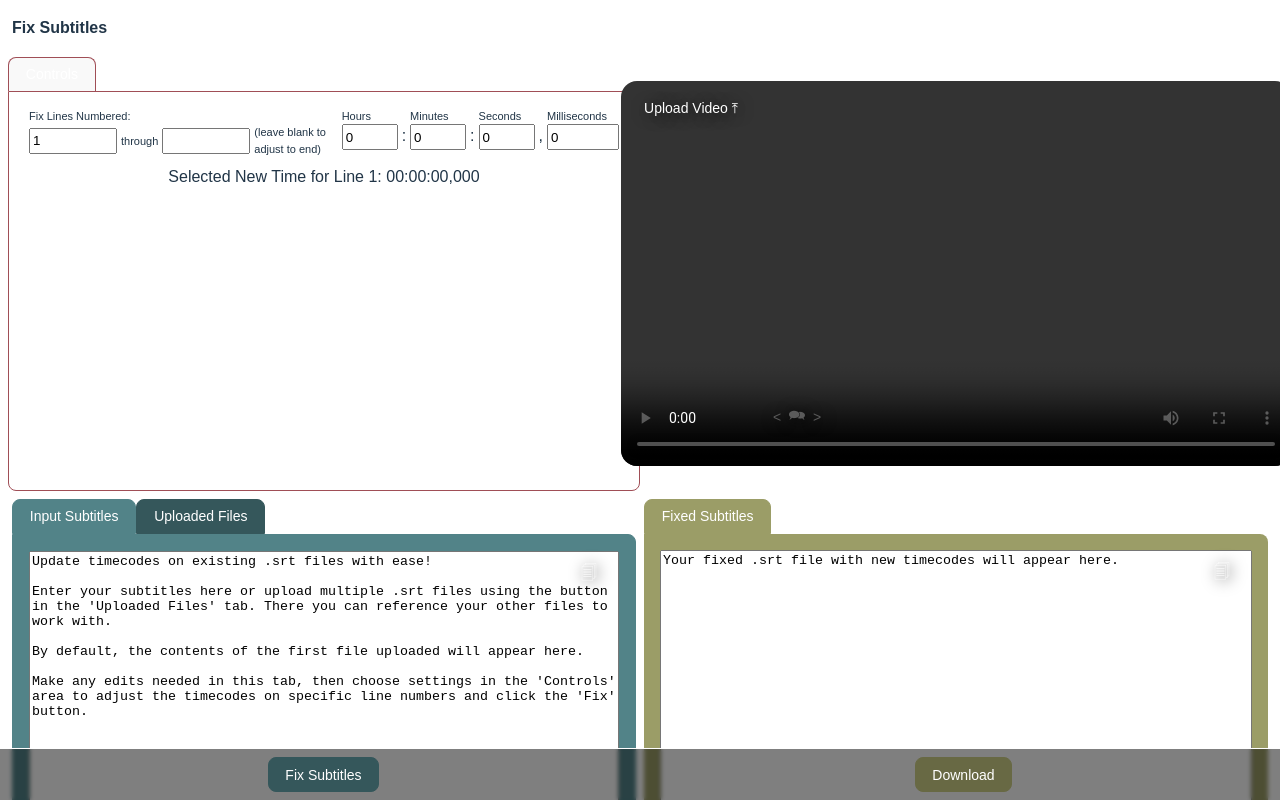
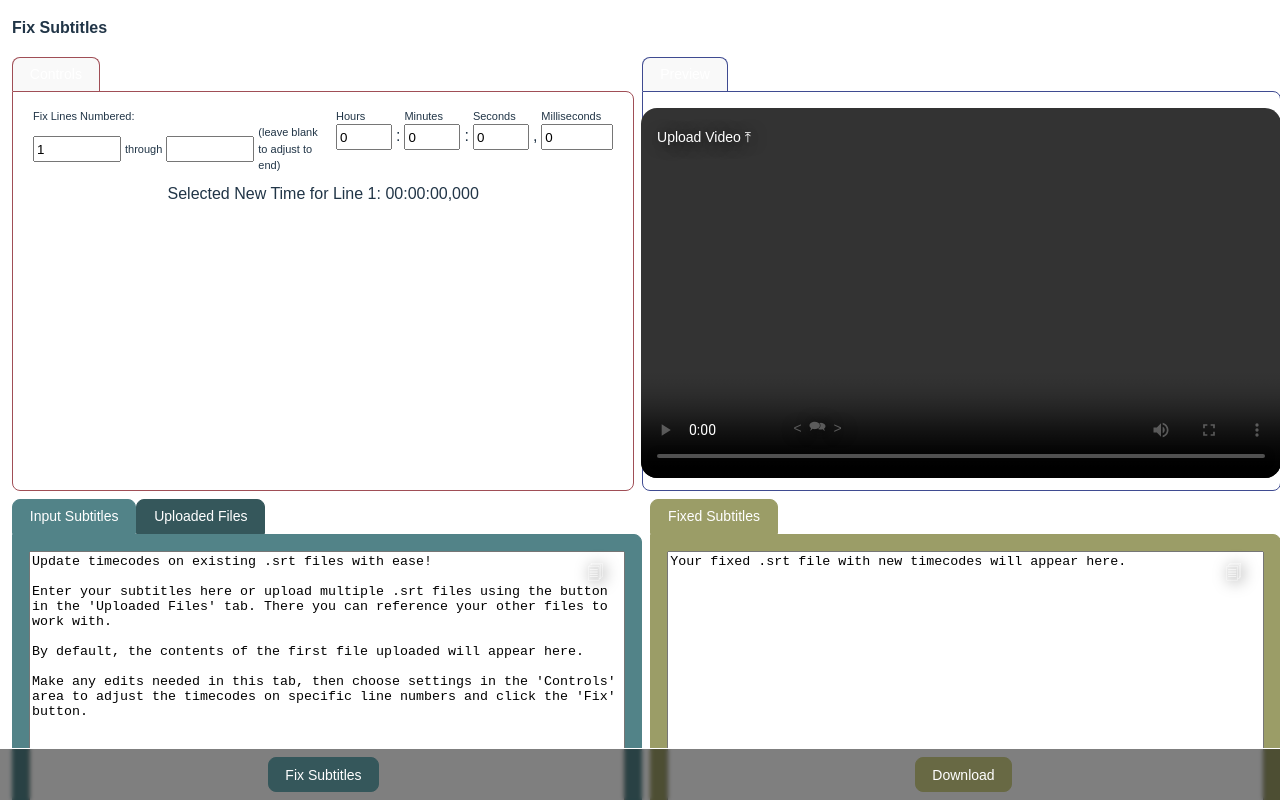
Before and after one commit to mrnolanhenry/srt-client, a React (Vite) app: page / in a window 1280 px wide. Shown: the top 800 px of the page. Built offline with nearby package versions, Linux system fonts and the light colour scheme.

Commit message:
reusing generic TabbedContainer for other Containers

```diff
--- a/src/App.tsx
+++ b/src/App.tsx
@@ -6,11 +6,11 @@ import InputContainer from './components/InputContainer/InputContainer';
 import OutputContainer from './components/OutputContainer/OutputContainer';
 import StickyFooter from './components/StickyFooter/StickyFooter';
 import SubtitleFixer from './components/SubtitleFixer/SubtitleFixer';
-import VideoUploadAndPlayer from './components/VideoUploadAndPlayer/VideoUploadAndPlayer';
 import useDebounce from './hooks/useDebounce';
 import type { FileContent } from './interfaces/FileContent';
 import TimeUtils from './utilities/TimeUtils';
 import SubtitleUtils from './utilities/SubtitleUtils';
+import VideoContainer from './components/VideoContainer/VideoContainer';
 
 function App() {
   const INSTRUCTIONS_TEXT = `Update timecodes on existing .srt files with ease!
@@ -28,8 +28,6 @@ function App() {
   const [timeInput, setTimeInput] = useState<Time>(new Time(0, 0, 0, 0));
 
   const shouldScrubNonDialogue = false;
-
-  const videoRef = useRef<HTMLVideoElement>(null);
 
   const refInputTextArea = useRef<HTMLTextAreaElement>(null);
   const refOutputTextArea = useRef<HTMLTextAreaElement>(null);
@@ -175,7 +173,7 @@ function App() {
           </div>
           <div className="flex-column full-width centered-column">
             <div className="section-row flex-row">
-              <div id="controlColumn" className="flex-column centered-column">
+              <div id="controlColumn" className="flex-column centered-column padded-column">
                 <ControlsContainer
                   lineStartInput={lineStartInput}
                   lineStopInput={lineStopInput as number}
@@ -188,11 +186,10 @@ function App() {
                   handleLineStopInputChange={handleLineStopInputChange}
                 />
               </div>
-              <div id="videoContainerColumn" className="flex-column centered-column">
-                <VideoUploadAndPlayer
-                  cues={debouncedCues}
-                  videoRef={videoRef as React.RefObject<HTMLVideoElement>}
-                  timeInput={timeInput}
+              <div id="videoContainerColumn" className="flex-column centered-column padded-column">
+                <VideoContainer
+                    cues={debouncedCues}
+                    timeInput={timeInput}
                 />
               </div>
             </div>
--- a/src/components/ControlsContainer/ControlsContainer.css
+++ b/src/components/ControlsContainer/ControlsContainer.css
@@ -1,49 +1,24 @@
-.controls-tab-content-row {
+#controlsContainer {
+  .tab-content-row {
     height: 400px;
-  box-sizing: border-box;
-  border-radius: 0 8px 8px 8px;
-  /* background-color: rgba(160, 78, 86, 1); */
-  border-color: rgba(160, 78, 86, 1);
-  border-style: solid;
-  border-width: 1px;
-}
-
-.controls-container-tab {
-  overflow: hidden;
-}
-
-.controls-container-tab button {
-    /* background-color: rgba(160, 78, 86, 1); */
-    float: left;
-    border-width: 1px 1px 0 1px;
-    border-color: rgba(160, 78, 86, 1);
-    border-style: solid;
-    -moz-border-radius: 0px;
-    -webkit-border-radius: 8px 8px 0px 0px;
-    border-radius: 8px 8px 0px 0px;
-    outline: none;
-}
-
-.controls-container-tab button:hover {
     /* background-color: rgba(160, 78, 86, 1); */
     border-color: rgba(160, 78, 86, 1);
   }
 
-.controls-container-tab button.active {
+  .tabbed-container-tab button {
+      /* background-color: color-mix(in oklab, rgba(160, 78, 86, 1) 75%, black); */
+      border-color: color-mix(in oklab, rgba(160, 78, 86, 1) 75%, black);
+      border-style: solid;
+      border-width: 1px 1px 0 1px;
+  }
+
+  .tabbed-container-tab button:hover {
+    /* background-color: color-mix(in oklab, rgba(160, 78, 86, 1) 90%, black); */
+    border-color: color-mix(in oklab, rgba(160, 78, 86, 1) 90%, black);
+  }
+
+  .tabbed-container-tab button.active {
     /* background-color: rgba(160, 78, 86, 1); */
     border-color: rgba(160, 78, 86, 1);
   }
-
-.controls-container-tabcontent {
-  padding: 0;
-  height: 100%;
 }
-
-.inner-tabcontent-container {
-  height: 100%;
-  /* background-color: #3B3B3B; */
-}
-
-.padded-container {
-  padding: 16px;
-}
--- a/src/components/ControlsContainer/ControlsContainer.tsx
+++ b/src/components/ControlsContainer/ControlsContainer.tsx
@@ -3,6 +3,8 @@ import { useState } from 'react';
 import LineNumberControl from '../LineNumberControl/LineNumberControl';
 import TimeControl from '../TimeControl/TimeControl';
 import TimeUtils from '../../utilities/TimeUtils';
+import TabbedContainer from '../TabbedContainer/TabbedContainer';
+import TabWrapper from '../TabWrapper/TabWrapper';
 
 interface ControlsContainerProps {
     lineStartInput: number;
@@ -21,17 +23,21 @@ const ControlsContainer = ({ lineStartInput, lineStopInput, timeInput, handleHou
 
     const [activeTab, setActiveTab] = useState<string>(SUBTITLE_CONTROLS);
 
+    const handleActiveTab = (tabId: string) => {
+        setActiveTab(tabId);
+    }
+
     return (
-        <>
-            <div className="flex-row">
-                <div className="controls-container-tab">
-                    <button className={`controls-container-tablinks ${activeTab === SUBTITLE_CONTROLS ? 'active' : ''}`} onClick={() => setActiveTab(SUBTITLE_CONTROLS)}>Controls</button>
-                </div>
-            </div>
-            <div className="flex-row controls-tab-content-row">
-                <div className="flex-column full-width">
-                    <div id="controlsSubtitles" className={`controls-container-tabcontent padded-container ${activeTab === SUBTITLE_CONTROLS ? '' : 'hidden'}`}>
-                        <div className="inner-tabcontent-container">
+        <TabbedContainer
+            activeTab={activeTab}
+            id="controlsContainer"
+            handleActiveTab={handleActiveTab}
+        >
+            <TabWrapper
+                containerClassNames={`padded-container`}
+                containerId={SUBTITLE_CONTROLS}
+                containerTitle="Controls"
+            >
                 <div className="section-row flex-row spaced-between-row full-width">
                     <div className="flex-column padded-column">
                         <LineNumberControl
@@ -61,11 +67,8 @@ const ControlsContainer = ({ lineStartInput, lineStopInput, timeInput, handleHou
                         </div>
                     </div>
                 </div>
-                        </div>
-                    </div>
-                </div>
-            </div>
-        </>
+            </TabWrapper>
+        </TabbedContainer>
     );
 };
 
--- a/src/components/OutputContainer/OutputContainer.css
+++ b/src/components/OutputContainer/OutputContainer.css
@@ -1,43 +1,22 @@
-.output-tab-content-row {
+#outputContainer {
+  .tab-content-row {
     height: 400px;
-  box-sizing: border-box;
-  border-radius: 0 8px 8px 8px;
-  background-color: rgba(155, 157, 103, 1);
-}
-
-.output-container-tab {
-  overflow: hidden;
-}
-
-.output-container-tab button {
-    background-color: rgba(155, 157, 103, 1);
-    float: left;
-    border: 1px solid rgba(155, 157, 103, 1);
-    -moz-border-radius: 0px;
-    -webkit-border-radius: 8px 8px 0px 0px;
-    border-radius: 8px 8px 0px 0px;
-    outline: none;
-}
-
-.output-container-tab button:hover {
     background-color: rgba(155, 157, 103, 1);
     border-color: rgba(155, 157, 103, 1);
   }
 
-.output-container-tab button.active {
+  .tabbed-container-tab button {
+      background-color: color-mix(in oklab, rgba(155, 157, 103, 1) 75%, black);
+      border: 1px solid color-mix(in oklab, rgba(155, 157, 103, 1) 75%, black);
+  }
+
+  .tabbed-container-tab button:hover {
+    background-color: color-mix(in oklab, rgba(155, 157, 103, 1) 90%, black);
+    border-color: color-mix(in oklab, rgba(155, 157, 103, 1) 90%, black);
+  }
+
+  .tabbed-container-tab button.active {
     background-color: rgba(155, 157, 103, 1);
     border-color: rgba(155, 157, 103, 1);
   }
-
-.output-container-tabcontent {
-  padding: 0;
-  height: 100%;
 }
-
-.inner-tabcontent-container {
-  height: 100%;
-}
-
-.padded-container {
-  padding: 16px;
-}
--- a/src/components/OutputContainer/OutputContainer.tsx
+++ b/src/components/OutputContainer/OutputContainer.tsx
@@ -1,6 +1,8 @@
 import './OutputContainer.css';
 import { useState } from 'react';
 import CopyTextArea from '../CopyTextArea/CopyTextArea';
+import TabbedContainer from '../TabbedContainer/TabbedContainer';
+import TabWrapper from '../TabWrapper/TabWrapper';
 
 interface OutputContainerProps {
     scrollRef: React.RefObject<HTMLTextAreaElement>;
@@ -14,17 +16,21 @@ const OutputContainer = ({ scrollRef, textOutput, handleScroll, handleTextOutput
 
     const [activeTab, setActiveTab] = useState<string>(OUTPUT_SUBTITLES);
 
+    const handleActiveTab = (tabId: string) => {
+        setActiveTab(tabId);
+    }
+
     return (
-        <>
-            <div className="flex-row">
-                <div className="output-container-tab">
-                    <button className={`output-container-tablinks ${activeTab === OUTPUT_SUBTITLES ? 'active' : ''}`} onClick={() => setActiveTab(OUTPUT_SUBTITLES)}>Fixed Subtitles</button>
-                </div>
-            </div>
-            <div className="flex-row output-tab-content-row">
-                <div className="flex-column full-width">
-                    <div id="outputSubtitles" className={`output-container-tabcontent padded-container ${activeTab === OUTPUT_SUBTITLES ? '' : 'hidden'}`}>
-                        <div className="inner-tabcontent-container">
+        <TabbedContainer
+            activeTab={activeTab}
+            id="outputContainer"
+            handleActiveTab={handleActiveTab}
+        >
+            <TabWrapper
+                containerClassNames={`padded-container`}
+                containerId={OUTPUT_SUBTITLES}
+                containerTitle="Fixed Subtitles"
+            >
                 <div className="flex-row">
                     <CopyTextArea
                         className="full-width no-resize"
@@ -37,11 +43,8 @@ const OutputContainer = ({ scrollRef, textOutput, handleScroll, handleTextOutput
                         value={textOutput}
                     />
                 </div>
-                        </div>
-                    </div>
-                </div>
-            </div>
-        </>
+            </TabWrapper>
+        </TabbedContainer>
     );
 };
 
--- a/src/components/TabbedContainer/TabbedContainer.css
+++ b/src/components/TabbedContainer/TabbedContainer.css
@@ -13,8 +13,9 @@
 
 .tabbed-container-tab button {
     /* background-color: color-mix(in oklab, rgba(82, 131, 136, 1) 75%, black); */
-    border: 1px solid color-mix(in oklab, rgba(82, 131, 136, 1) 75%, black);
-    border-bottom-color: transparent;
+    border-color: color-mix(in oklab, rgba(82, 131, 136, 1) 75%, black);
+    border-style: solid;
+    border-width: 1px 1px 0 1px;
     float: left;
     -moz-border-radius: 0px;
     -webkit-border-radius: 8px 8px 0px 0px;
--- /dev/null
+++ b/src/components/VideoContainer/VideoContainer.css
@@ -0,0 +1,24 @@
+#videoContainer {
+  .tab-content-row {
+    height: 400px;
+    /* background-color: rgba(63, 75, 145, 1); */
+    border-color: rgba(63, 75, 145, 1);
+  }
+
+  .tabbed-container-tab button {
+      /* background-color: color-mix(in oklab, rgba(63, 75, 145, 1) 75%, black); */
+      border-color: color-mix(in oklab, rgba(63, 75, 145, 1) 75%, black);
+      border-style: solid;
+      border-width: 1px 1px 0 1px;
+  }
+
+  .tabbed-container-tab button:hover {
+    /* background-color: color-mix(in oklab, rgba(63, 75, 145, 1) 90%, black); */
+    border-color: color-mix(in oklab, rgba(63, 75, 145, 1) 90%, black);
+  }
+
+  .tabbed-container-tab button.active {
+    /* background-color: rgba(63, 75, 145, 1); */
+    border-color: rgba(63, 75, 145, 1);
+  }
+}
--- /dev/null
+++ b/src/components/VideoContainer/VideoContainer.tsx
@@ -0,0 +1,45 @@
+import './VideoContainer.css';
+import { useRef, useState } from 'react';
+import TabbedContainer from '../TabbedContainer/TabbedContainer';
+import TabWrapper from '../TabWrapper/TabWrapper';
+import VideoUploadAndPlayer from '../VideoUploadAndPlayer/VideoUploadAndPlayer';
+
+interface VideoContainerProps {
+    cues: VTTCue[];
+    timeInput: Date;
+}
+
+const VideoContainer = ({ cues, timeInput }: VideoContainerProps) => {
+    const VIDEO_PREVIEW = "videoPreview";
+
+    const videoRef = useRef<HTMLVideoElement>(null);
+
+    const [activeTab, setActiveTab] = useState<string>(VIDEO_PREVIEW);
+
+    const handleActiveTab = (tabId: string) => {
+        setActiveTab(tabId);
+    }
+
+
+    return (
+        <TabbedContainer
+            activeTab={activeTab}
+            id="videoContainer"
+            handleActiveTab={handleActiveTab}
+        >
+            <TabWrapper
+                containerClassNames={`padded-container`}
+                containerId={VIDEO_PREVIEW}
+                containerTitle="Preview"
+            >
+                <VideoUploadAndPlayer
+                    cues={cues}
+                    timeInput={timeInput}
+                    videoRef={videoRef as React.RefObject<HTMLVideoElement>}
+                />
+            </TabWrapper>
+        </TabbedContainer>
+    );
+};
+
+export default VideoContainer;
--- a/src/components/VideoUploadAndPlayer/VideoUploadAndPlayer.css
+++ b/src/components/VideoUploadAndPlayer/VideoUploadAndPlayer.css
@@ -17,12 +17,21 @@
     border: none;
     font-size: 14px;
     padding: 6px;
-    margin: 0 530px 330px 0px;
+    margin: 0 515px 310px 0px;
+}
+
+.video-upload-button:hover {
+    background-color: color-mix(in oklab, rgba(116, 184, 192, 0.5) 90%, black);
+    border-color: color-mix(in oklab, rgba(116, 184, 192, 0.5) 90%, black);
+}
+
+.video-upload-label {
+    cursor: pointer;
 }
 
 #videoControlsRow {
     position: absolute;
-    margin: 270px 300px 0px 0px;
+    margin: 255px 270px 0px 0px;
     z-index: 999;
     transition: .3s;
     color: white;
@@ -32,12 +41,3 @@
     font-size: 14px;
     padding: 6px;
 }
-
-.video-upload-label {
-    cursor: pointer;
-}
-
-.video-upload-button:hover {
-    background-color: color-mix(in oklab, rgba(116, 184, 192, 0.5) 90%, black);
-    border-color: color-mix(in oklab, rgba(116, 184, 192, 0.5) 90%, black);
-}
--- a/src/components/VideoUploadAndPlayer/VideoUploadAndPlayer.tsx
+++ b/src/components/VideoUploadAndPlayer/VideoUploadAndPlayer.tsx
@@ -143,10 +143,10 @@ const VideoUploadAndPlayer = ({cues, videoRef, timeInput}: VideoUploadAndPlayerP
       <div id="videoRow" className="flex-row centered-row">
         <video
           controls // Adds default browser controls (play, pause, etc.)
-          height="385"
+          height="370"
           ref={videoRef}
           src={videoSrc as string}
-          width="670"
+          width="640"
           onBlur={() => setIsVideoFocused(false)}
           onCanPlayThrough={handleCanPlayThrough}
           onFocus={() => setIsVideoFocused(true)}
```
Lines whose indentation alone changed are shown as unchanged.
